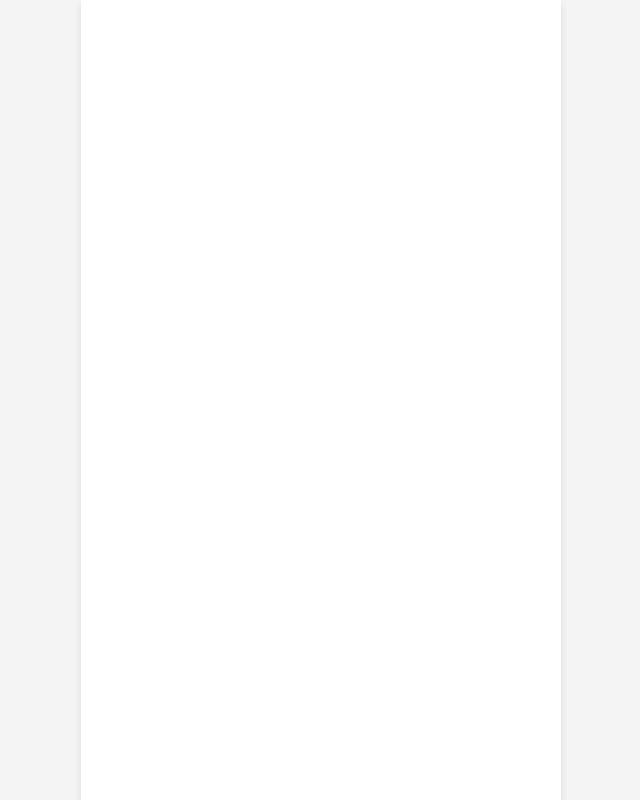
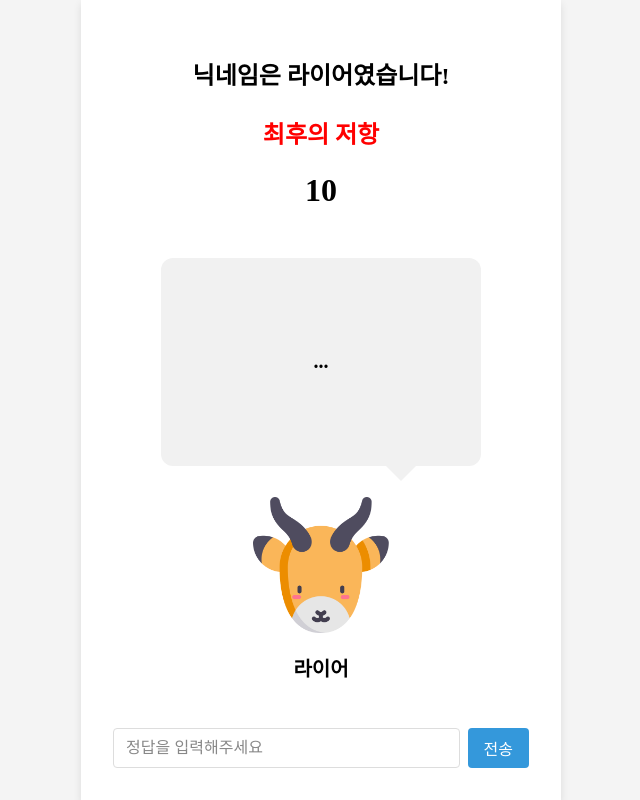
Before and after one commit to Goorm-Team4/liar-game-frontend, a React (Create React App) app: page /resist in a window 1280 px wide. Before the commit this address had no page. Shown: the whole page, without its empty margins (319-959 px from the left). Built offline with nearby package versions, Linux system fonts and the light colour scheme.

Commit message:
feat(#6): 최후 저항 페이지 UI 구현

```diff
--- a/src/App.js
+++ b/src/App.js
@@ -4,6 +4,7 @@ import GlobalStyle from "./styles/GlobalStyle";
 import { Route, Routes } from "react-router-dom";
 
 import TurnPage from "./pages/TurnPage";
+import ResistPage from "./pages/ResistPage";
 
 const Container = styled.div`
   width: 100%;
@@ -25,6 +26,7 @@ const App = () => {
       <Container>
         <Routes>
           <Route path="/turn" element={<TurnPage />} />
+          <Route path="/resist" element={<ResistPage />} />
         </Routes>
       </Container>
     </>
--- /dev/null
+++ b/src/pages/ResistPage.js
@@ -0,0 +1,174 @@
+import React, { useState } from 'react';
+import styled from 'styled-components';
+
+import char1 from "../assets/images/char1.png";
+
+const ResistPage = () => {
+    const [liarInput, setLiarInput] = useState("");
+    const [hasSubmitted, setHasSubmitted] = useState(false); // 채팅 한번만 입력으로 제한
+    const isLiar = true; // 더미
+
+  return (
+    <PageContainer>
+        <SectionContainer>
+
+            <HeaderContainer>
+                <LiarAnnouncement>닉네임은 라이어였습니다!</LiarAnnouncement>
+                <Title>최후의 저항</Title>
+                <Timer>10</Timer>
+            </HeaderContainer>
+
+            <PlayerContainer>
+                <Player>
+                    <Character src={char1} alt="Liar" />
+                    <Nickname>라이어</Nickname>
+                    <Chat>{liarInput || "..."}</Chat>
+                </Player>
+            </PlayerContainer>
+
+            <ChatInputContainer>
+                <ChatInput
+                    placeholder={isLiar ? "정답을 입력해주세요" : "라이어만 입력 가능합니다"}
+                    value={liarInput}
+                    onChange={(e) => setLiarInput(e.target.value)}
+                    disabled={!isLiar || hasSubmitted}
+                 />
+                <SendButton
+                    onClick={() => setHasSubmitted(true)} // 한번만 입력 가능
+                    disabled={!isLiar || hasSubmitted}
+                >
+                    전송
+                </SendButton>
+            </ChatInputContainer>
+
+        </SectionContainer>
+    </PageContainer>
+  );
+};
+
+export default ResistPage;
+
+const PageContainer = styled.div`
+    display: flex;
+    justify-content: center;
+    height: 100vh;
+`;
+
+const SectionContainer = styled.div`
+    display: flex;
+    flex-direction: column;
+    justify-content: space-between;
+    width: 100%;
+    padding: 4vh;
+`;
+
+const HeaderContainer = styled.div`
+    flex: 0;
+    font-weight: 700;
+    text-align: center;
+`;
+
+const LiarAnnouncement= styled.h1`
+    font-size: 3vh;
+    margin-top: 3vh;
+    margin-bottom: 3vh;
+`;
+
+const Title = styled.h1`
+    font-size: 3vh;
+    color: #FF0000
+`;
+
+const Timer = styled.div`
+    margin-top: 2.5vh;
+    font-size: 4vh;
+    line-height: 5vh;
+    color: #000000;
+`;
+
+const PlayerContainer = styled.div`
+    flex: 1;
+    display: flex;
+    justify-content: center;
+    align-items: center;
+`;
+
+const Player = styled.div`
+    position: relative;
+    top: 15vh;
+    display: flex;
+    justify-content: center;
+    align-items: center;
+    flex-direction: column;
+`;
+
+const Chat = styled.div`
+    position: absolute;
+    bottom: 27vh;
+    left: 50%;
+    transform: translateX(-50%);
+    min-width: 40vh;
+    height: 26vh;
+    align-content: center;
+    padding: 2vh;
+    background-color: #f1f1f1;
+    font-size: 2.5vh;
+    border-radius: 12px;
+    text-align: center;
+    font-weight: 600;
+
+    &::after {
+        content: '';
+        position: absolute;
+        bottom: -30px; /* 말풍선 꼬리 높이 */
+        left: 75%;
+        transform: translateX(-50%);
+        border-width: 15px;
+        border-style: solid;
+        border-color: #f1f1f1 transparent transparent transparent;
+    }
+`;
+
+const Character = styled.img`
+    width: 17vh;
+    height: 17vh;
+`;
+
+const Nickname = styled.p`
+    font-size: 2.5vh;
+    font-weight: 600;
+    margin-top: 2.5vh;
+`;
+
+const ChatInputContainer = styled.div`
+    flex: 0;
+    display: flex;
+    gap: 1vh;
+`;
+
+const ChatInput = styled.input`
+    flex: 1;
+    padding: 8px 12px;
+    border: 1px solid #ddd;
+    border-radius: 4px;
+    font-size: 2vh;
+    cursor: ${({ disabled }) => (disabled ? "not-allowed" : "text")};
+
+    &::placeholder {
+        color: ${({ disabled }) => (disabled ? "#aaa" : "#888")};
+    }
+`;
+
+const SendButton = styled.button`
+    padding: 8px 16px;
+    border: none;
+    border-radius: 4px;
+    font-size: 2vh;
+    background-color: ${({ disabled }) => (disabled ? "#ddd" : "#3498db")};
+    color: ${({ disabled }) => (disabled ? "#aaa" : "#ffffff")};
+    cursor: ${({ disabled }) => (disabled ? "not-allowed" : "pointer")};
+
+    &:hover {
+        background-color: ${({ disabled }) => (disabled ? "#ddd" : "#2980b9")};
+    }
+`;
```
